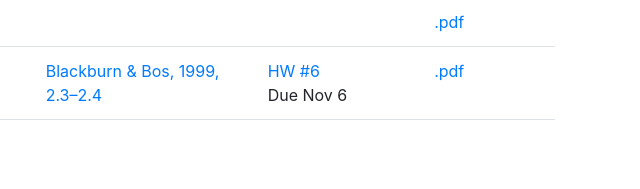
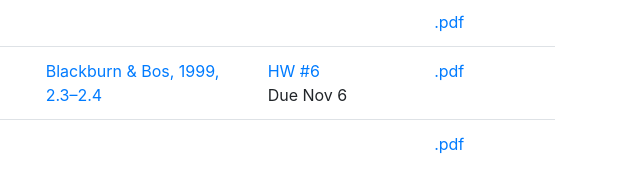
Before and after one commit to shanest/teaching, a plain HTML site: page 571/aut19/index.html in a window 1280 px wide. Shown: the part 3736-3925 px from the top of the page, 640-1280 px from the left. Drawn offline with Linux system fonts and the light colour scheme.

Commit message:
slides 12 added

```diff
--- a/571/aut19/index.html
+++ b/571/aut19/index.html
@@ -305,7 +305,7 @@
 									<td> &nbsp; </td>
 									<td></td>
 									<td>
-										<!-- <a href="http://courses.washington.edu/ling571/ling571_WIN2017/slides/ling571_class11_lex_sem_flat.pdf">Lexical, Distrib. Semantics </a> -->
+										<a href="slides/12_Distributional-Semantics.pdf" target="_blank">.pdf</a>
 									</td>
 								</tr>
 								<tr>
```
Also changed, not shown: 1 other file.
